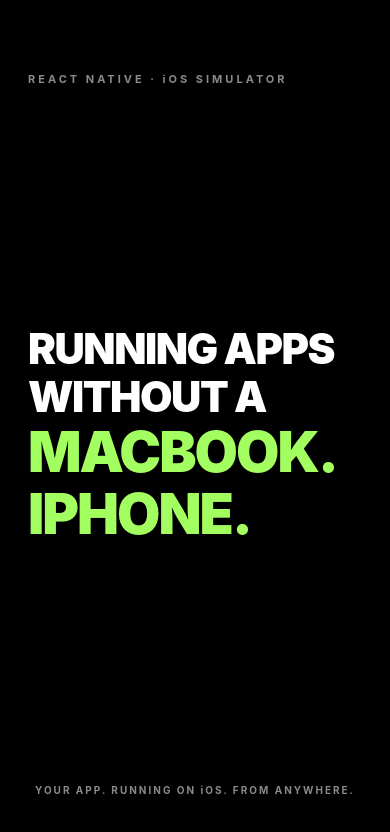
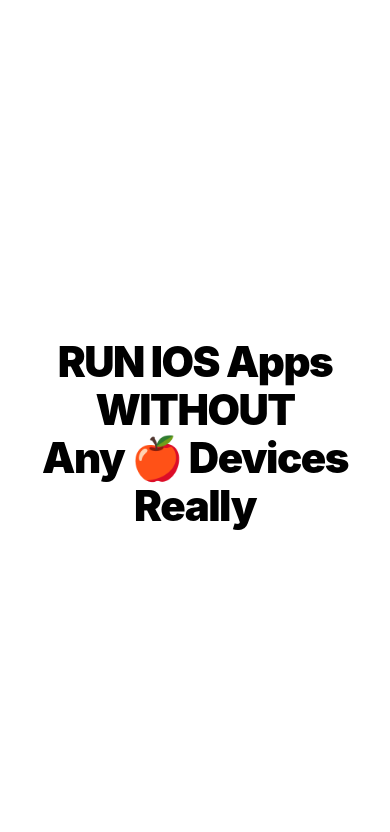
Before and after one commit to NikhilRW/rn_on_cloud_ios_simulator, a React Native app: screen / in a window 390 px wide. Shown: the top 832 px of the page. Built offline with nearby package versions, Linux system fonts and the light colour scheme.

Commit message:
native-sim: 2026-10-04T12:08:07.978Z

```diff
--- a/App.tsx
+++ b/App.tsx
@@ -4,25 +4,20 @@ import {StatusBar, StyleSheet, Text, View} from 'react-native';
 const App = () => (
   <View style={styles.screen}>
     <StatusBar hidden />
-
-    <Text style={styles.eyebrow}>REACT NATIVE · iOS SIMULATOR</Text>
-
     <View style={styles.headline}>
-      <Text style={styles.line}>RUNNING APPS</Text>
-      <Text style={styles.line}>WITHOUT A</Text>
-      <Text style={styles.accentLine}>MACBOOK.</Text>
-      <Text style={styles.accentLine}>IPHONE.</Text>
+      <Text style={styles.line}>RUN IOS Apps</Text>
+      <Text style={styles.line}>WITHOUT</Text>
+      <Text style={styles.line}>Any 🍎 Devices Really</Text>
     </View>
-
-    <Text style={styles.footer}>YOUR APP. RUNNING ON iOS. FROM ANYWHERE.</Text>
   </View>
 );
 
 const styles = StyleSheet.create({
   screen: {
     flex: 1,
-    backgroundColor: '#000000',
-    justifyContent: 'space-between',
+    backgroundColor: '#fff',
+    justifyContent: 'center',
+    alignItems: 'center',
     paddingHorizontal: 28,
     paddingTop: 72,
     paddingBottom: 48,
@@ -43,6 +38,8 @@ const styles = StyleSheet.create({
     fontWeight: '900',
     letterSpacing: -1.5,
     lineHeight: 48,
+    textAlign: 'center',
+    color:"black"
   },
   accentLine: {
     color: '#A3FF5F',
@@ -50,6 +47,7 @@ const styles = StyleSheet.create({
     fontWeight: '900',
     letterSpacing: -2,
     lineHeight: 62,
+      textAlign: 'center',
   },
   footer: {
     color: '#8A8A8A',
```
